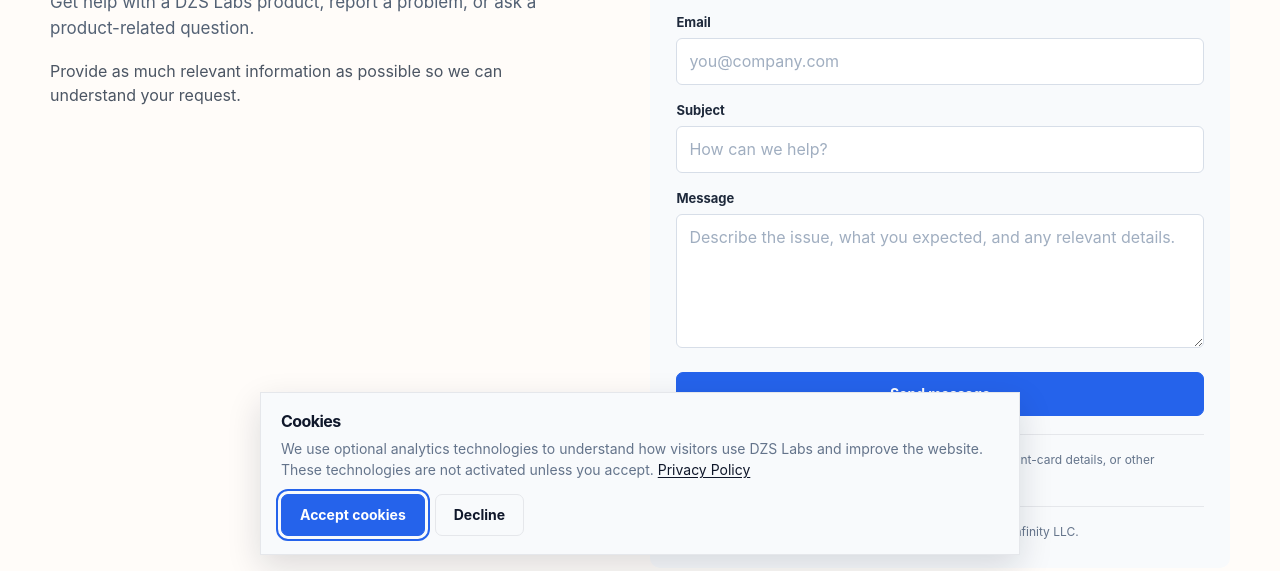
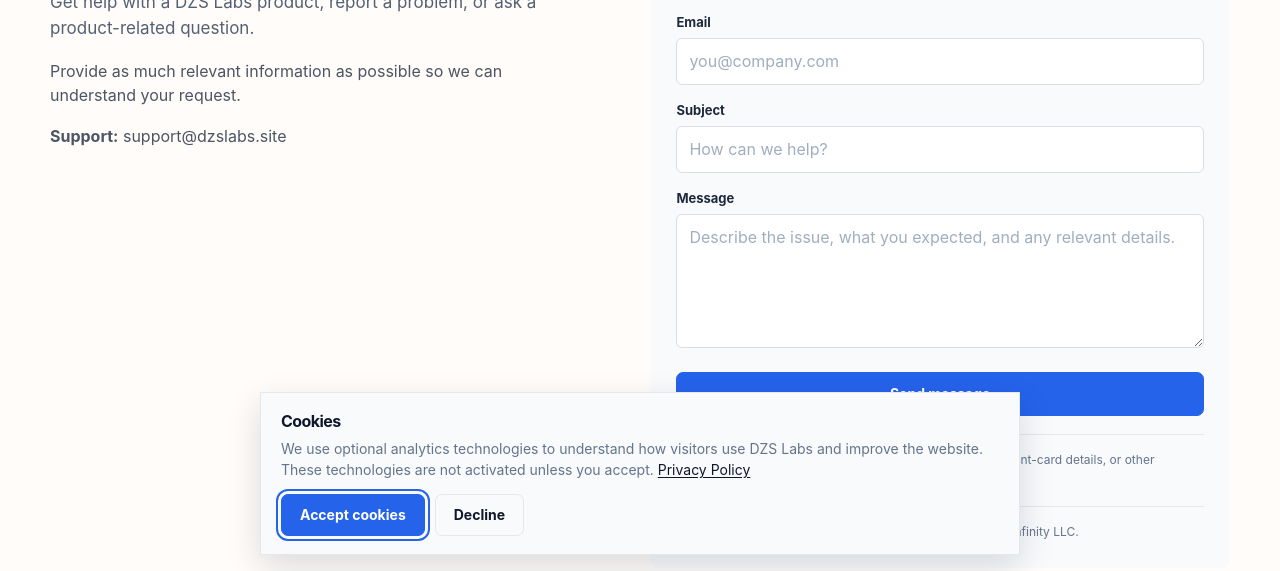
Before and after one commit to dzslabs/dzslabs.github.io, a website: page support.html in a window 1280 px wide. Shown: the part 229-800 px from the top of the page. Drawn offline with Linux system fonts and the light colour scheme.

Commit message:
Add support email to support page

```diff
--- a/support.html
+++ b/support.html
@@ -11,7 +11,7 @@
   <header class="site-header"><div class="header-inner"><a class="logo-link" href="index.html" aria-label="DZS Labs home"><img src="assets/logo/dzs-labs-logo.svg" alt="DZS Labs"></a><nav class="desktop-nav" aria-label="Primary navigation"><a class="nav-link" href="products.html">Products</a><a class="nav-link" href="about.html">About</a><a class="nav-link" href="contact.html">Contact</a></nav><button class="menu-toggle" type="button" aria-label="Open navigation" aria-expanded="false" aria-controls="mobile-nav" data-menu-toggle><span class="menu-icon" aria-hidden="true"></span></button></div><nav id="mobile-nav" class="mobile-nav" aria-label="Mobile navigation" data-mobile-nav><div class="mobile-nav-inner"><a href="products.html">Products</a><a href="about.html">About</a><a href="contact.html">Contact</a><div class="legal-links"><a href="privacy.html">Privacy Policy</a><a href="terms.html">Terms</a></div></div></nav></header>
   <main id="main" class="page-shell">
     <div class="contact-layout">
-      <section class="contact-copy"><p class="eyebrow">Support</p><h1>How can we help?</h1><p class="lead">Get help with a DZS Labs product, report a problem, or ask a product-related question.</p><p>Provide as much relevant information as possible so we can understand your request.</p></section>
+      <section class="contact-copy"><p class="eyebrow">Support</p><h1>How can we help?</h1><p class="lead">Get help with a DZS Labs product, report a problem, or ask a product-related question.</p><p>Provide as much relevant information as possible so we can understand your request.</p><p><strong>Support:</strong> <a href="mailto:support@dzslabs.site">support@dzslabs.site</a></p></section>
       <section class="contact-card" aria-label="Support form">
         <form action="https://formsubmit.co/contact@dzslabs.site" method="POST" data-contact-form>
           <input type="hidden" name="_subject" value="DZS Labs — New support request">
```
